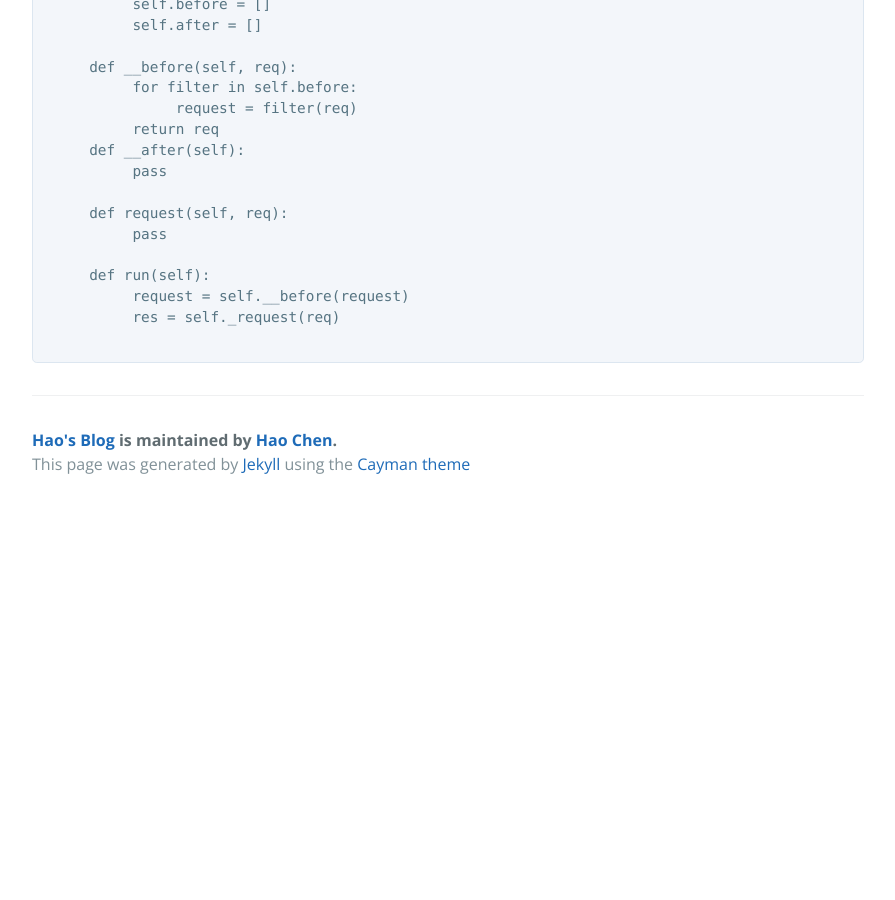
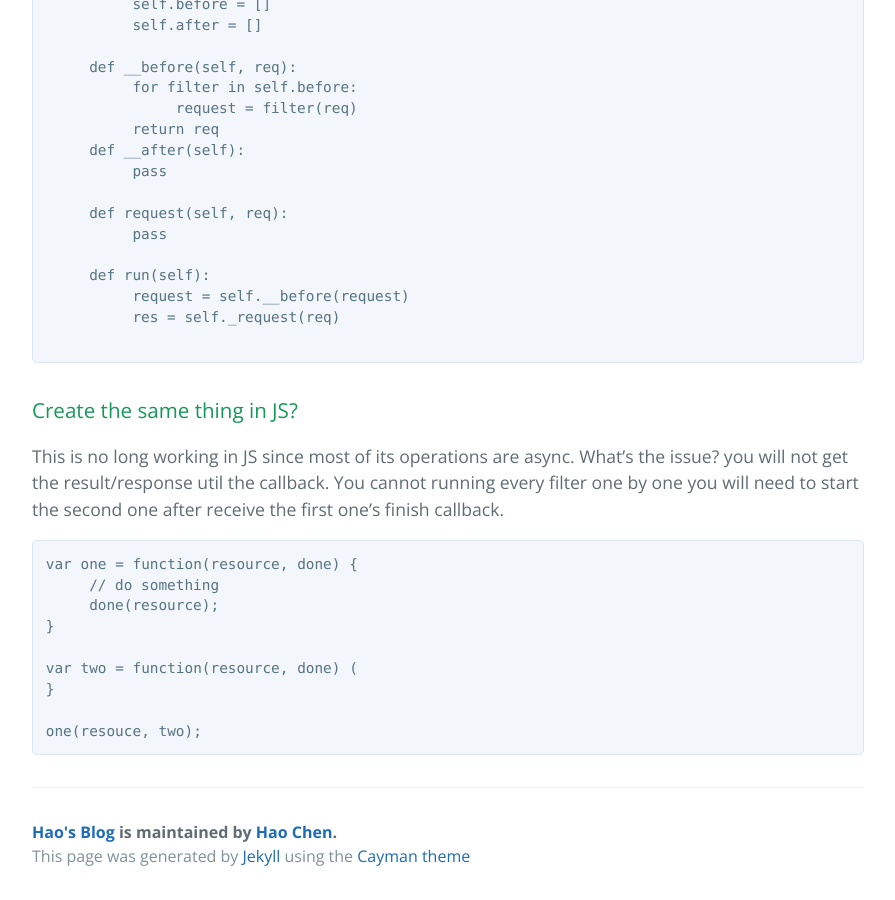
Before and after one commit to haocs/haocs.github.io, a Jekyll site: the page built from EN/_posts/2016-05-06-request-pipeline-in-js.markdown, in a window 1280 px wide and 900 px high, scrolled down 850 px. Shown: the whole window, without its empty margins (192-1087 px from the left). Built offline with Jekyll 4.4.1, drawn with Linux system fonts in a browser that asks for light colours; before the commit the page ends 1358 px from its top, so only the background shows below that.

Commit message:
Update 2016-05-06-request-pipeline-in-js.markdown

````diff
--- a/EN/_posts/2016-05-06-request-pipeline-in-js.markdown
+++ b/EN/_posts/2016-05-06-request-pipeline-in-js.markdown
@@ -43,3 +43,17 @@ class Pipeline():
           res = self._request(req)
 
 ```
+
+### Create the same thing in JS?
+This is no long working in JS since most of its operations are async. What's the issue? you will not get the result/response util the callback. You cannot running every filter one by one you will need to start the second one after receive the first one's finish callback.
+```javascript
+var one = function(resource, done) {
+     // do something
+     done(resource);
+}
+
+var two = function(resource, done) (
+}
+
+one(resouce, two);
+```
````
